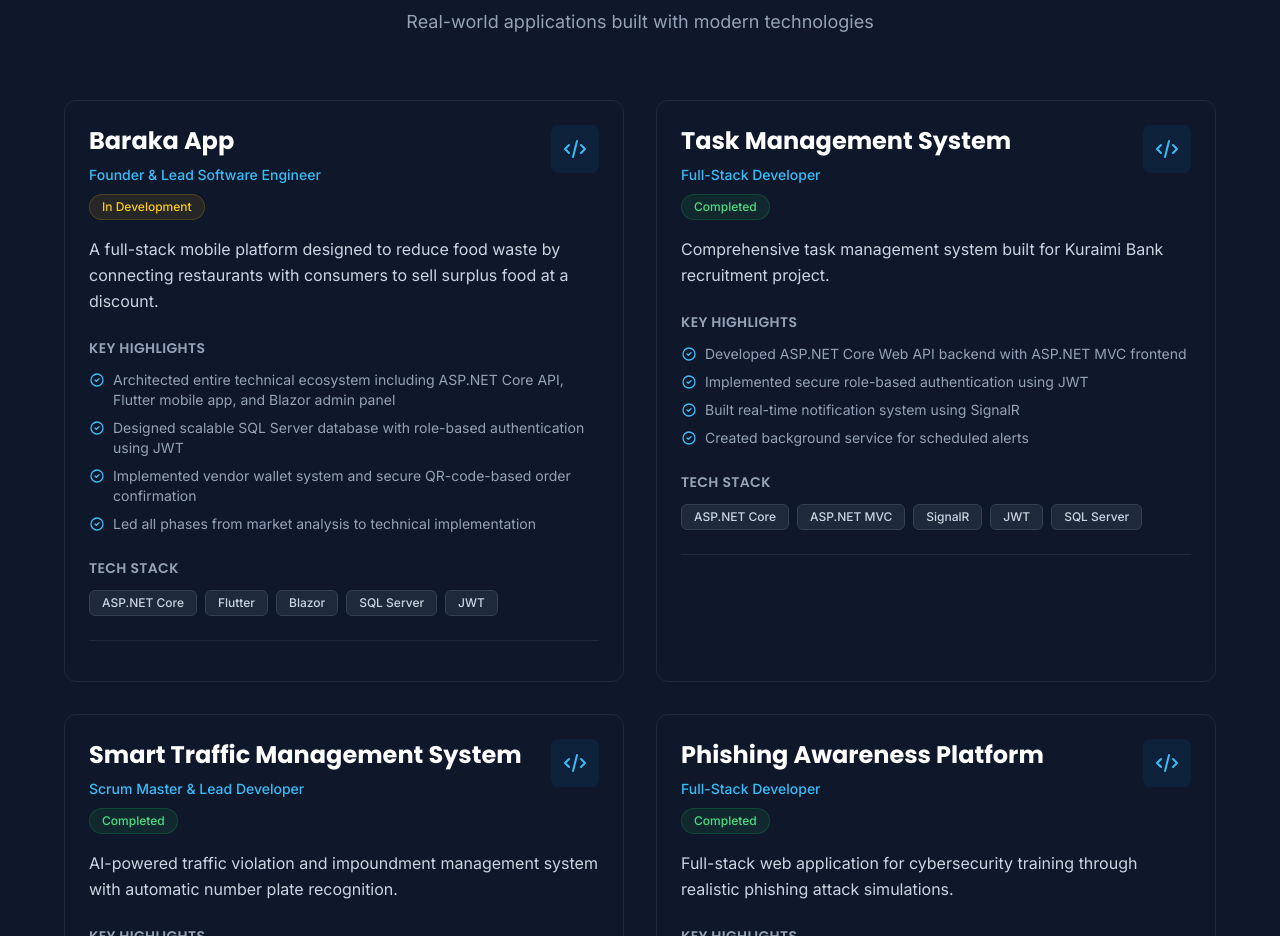
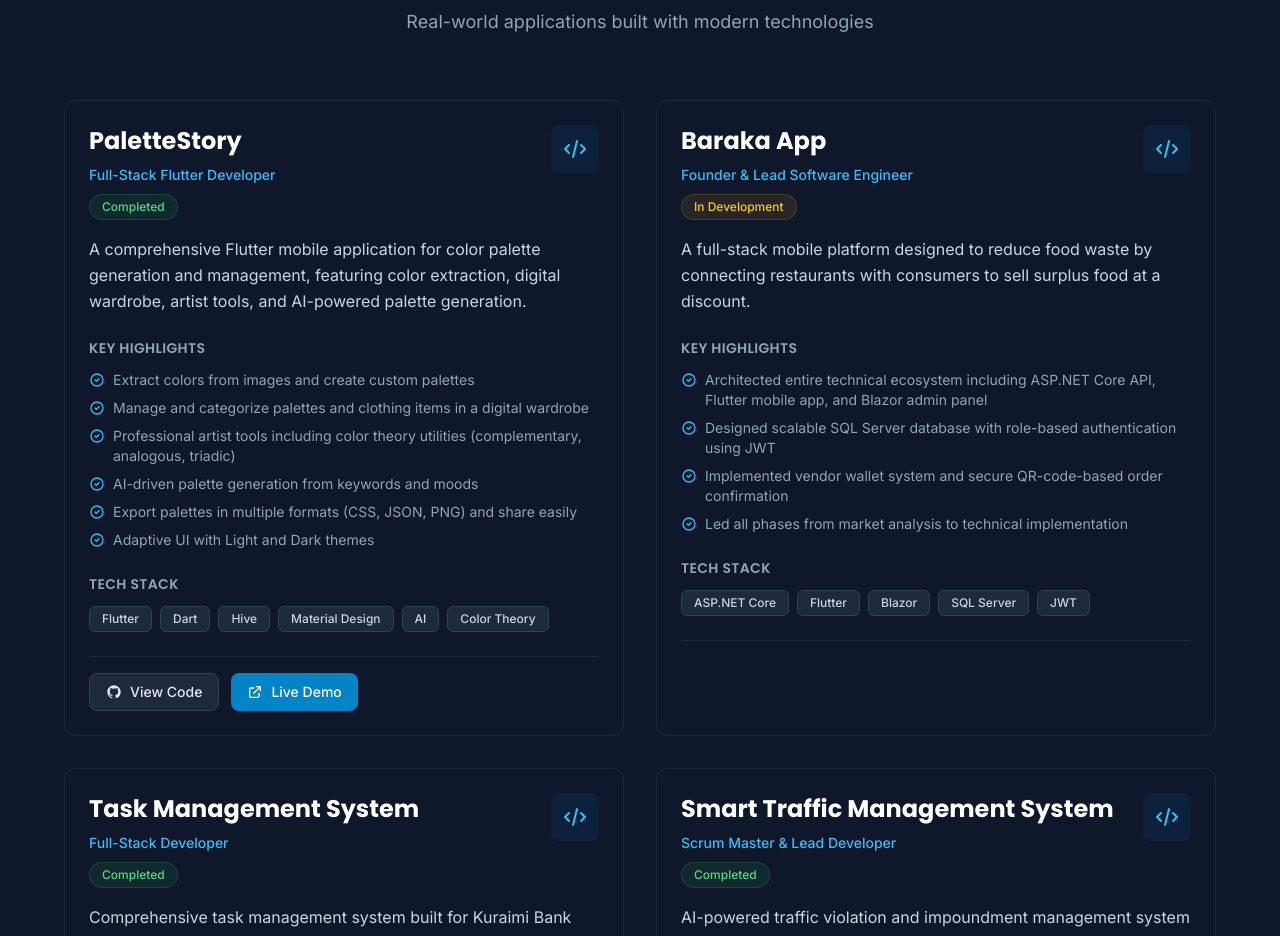
Before and after one commit to OmarAlsaakt/omar-portfolio, a React (Vite) app: page / in a window 1280 px wide. Shown: the part 2700-3636 px from the top of the page. Built offline with nearby package versions, Linux system fonts and the light colour scheme.

Commit message:
Update projects and translations file..

```diff
--- a/src/data/projectsData.js
+++ b/src/data/projectsData.js
@@ -1,4 +1,12 @@
 export const projectsData = [
+  {
+    id: 'paletteStory',
+    tech: ['Flutter', 'Dart', 'Hive', 'Material Design', 'AI', 'Color Theory'],
+    github: 'https://github.com/OmarAlsaakt/palette_story',
+    demo: 'https://omaralsaakt.github.io/palette_story/',
+    featured: true,
+    status: 'Completed',
+  },
   {
     id: 'baraka',
     tech: ['ASP.NET Core', 'Flutter', 'Blazor', 'SQL Server', 'JWT'],
--- a/src/data/translations.js
+++ b/src/data/translations.js
@@ -54,6 +54,22 @@ export const translations = {
       subtitle: 'Real-world applications built with modern technologies',
       viewCode: 'View Code',
       liveDemo: 'Live Demo',
+      paletteStory: {
+  name: 'PaletteStory',
+  description: 'A comprehensive Flutter mobile application for color palette generation and management, featuring color extraction, digital wardrobe, artist tools, and AI-powered palette generation.',
+  role: 'Full-Stack Flutter Developer',
+  highlights: [
+    'Extract colors from images and create custom palettes',
+    'Manage and categorize palettes and clothing items in a digital wardrobe',
+    'Professional artist tools including color theory utilities (complementary, analogous, triadic)',
+    'AI-driven palette generation from keywords and moods',
+    'Export palettes in multiple formats (CSS, JSON, PNG) and share easily',
+    'Adaptive UI with Light and Dark themes',
+  ],
+  demo: 'https://omaralsaakt.github.io/palette_story/',
+  github: 'https://github.com/OmarAlsaakt/palette_story',
+},
+
       baraka: {
         name: 'Baraka App',
         description: 'A full-stack mobile platform designed to reduce food waste by connecting restaurants with consumers to sell surplus food at a discount.',
@@ -234,6 +250,22 @@ export const translations = {
       subtitle: 'تطبيقات حقيقية مبنية بتقنيات حديثة',
       viewCode: 'الكود المصدري',
       liveDemo: 'معاينة مباشرة',
+      paletteStory: {
+  name: 'تطبيق PaletteStory',
+  description: 'تطبيق جوال شامل باستخدام Flutter لتوليد وإدارة لوحات الألوان، يشمل استخراج الألوان، خزانة رقمية، أدوات فنية، وتوليد لوحات ألوان مدعوم بالذكاء الاصطناعي.',
+  role: 'مطور Flutter متكامل',
+  highlights: [
+    'استخراج الألوان من الصور وإنشاء لوحات ألوان مخصصة',
+    'إدارة وتصنيف اللوحات وعناصر الملابس في خزانة رقمية',
+    'أدوات فنية متقدمة تشمل نظريات الألوان (تكميلي، تماثلي، ثلاثي)',
+    'توليد لوحات ألوان باستخدام الذكاء الاصطناعي من كلمات مفتاحية ومزاجات',
+    'تصدير اللوحات بعدة صيغ (CSS, JSON, PNG) ومشاركتها بسهولة',
+    'واجهة مستخدم متكيفة مع الوضع الفاتح والداكن',
+  ],
+  demo: 'https://omaralsaakt.github.io/palette_story/',
+  github: 'https://github.com/OmarAlsaakt/palette_story',
+},
+
       baraka: {
         name: 'تطبيق بركة',
         description: 'منصة جوال متكاملة مصممة لتقليل هدر الطعام من خلال ربط المطاعم بالمستهلكين لبيع الطعام الفائض بسعر مخفض.',
```
